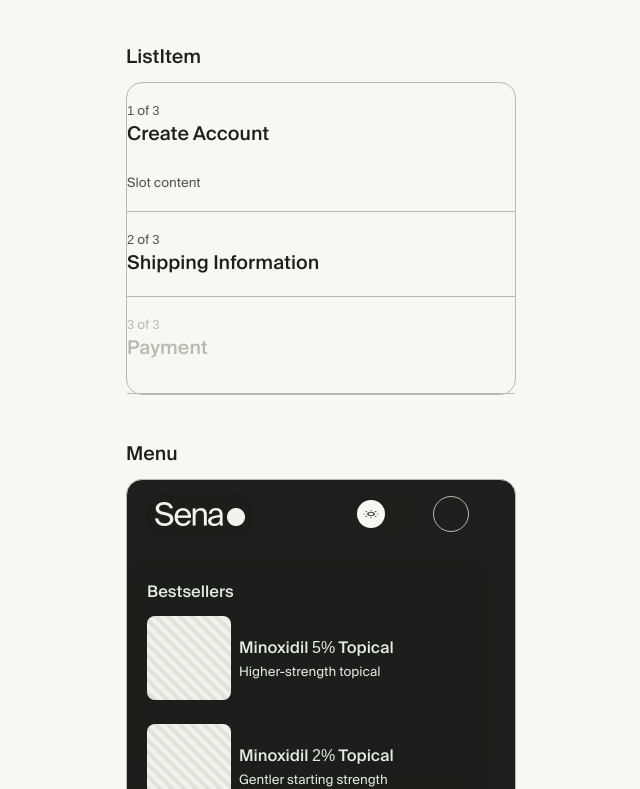
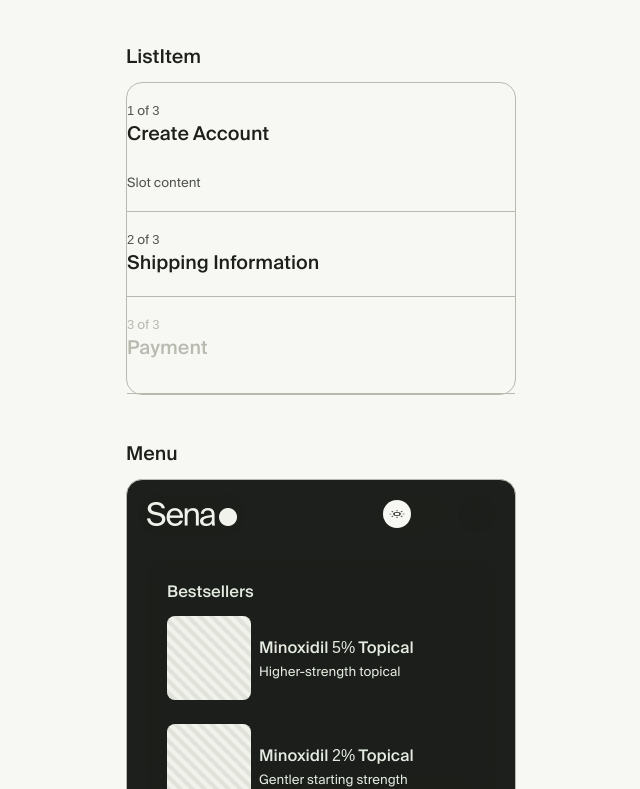
Before and after one commit to elcape23/challenge-bask, a Next.js app: page /prototype/components in a window 1280 px wide. Shown: the part 3239-4028 px from the top of the page, without its empty margins (319-959 px from the left). Built offline with nearby package versions, Linux system fonts and the light colour scheme.

Commit message:
Refine prototype top bar and menu overlay

```diff
--- a/src/components/prototype/ProductsListMobilePage.tsx
+++ b/src/components/prototype/ProductsListMobilePage.tsx
@@ -124,7 +124,7 @@ export default function ProductsListMobilePage() {
       </section>
 
       {isMenuOpen && (
-        <div className="absolute inset-0 z-20 flex items-start justify-center p-5">
+        <div className="absolute inset-0 z-20 flex items-start justify-center pb-5">
           <Menu
             className="max-w-none"
             onClose={() => setIsMenuOpen(false)}
--- a/src/components/prototype/globals/Menu.tsx
+++ b/src/components/prototype/globals/Menu.tsx
@@ -61,18 +61,19 @@ export default function Menu({
 }: MenuProps) {
   return (
     <div
-      className={`relative flex w-full max-w-[362px] flex-col items-start pb-3 pt-20 ${className ?? ""}`}
+      className={`relative flex w-full flex-col items-start pb-3 pt-20 ${className ?? ""}`}
     >
       <TopBar
         className="absolute left-0 right-0 top-0"
-        paddingClassName="h-[68px] px-5"
+        paddingClassName="h-[68px] pl-3 pr-5"
         color="invert"
         state="background"
         showSwitch
         onClose={onClose}
       />
 
-      <div className="flex w-full flex-col gap-6 rounded-xl bg-background-fill-neutral-muted p-5 backdrop-blur-[10px]">
+      <div className="w-full px-5">
+        <div className="flex w-full flex-col gap-6 rounded-xl bg-background-fill-neutral-muted px-5 py-5 backdrop-blur-[10px]">
           {sections.map((section) => (
             <section key={section.title} className="flex w-full flex-col">
               <p className="w-full text-body-01 font-medium text-text-primary-invert">
@@ -92,5 +93,6 @@ export default function Menu({
           ))}
         </div>
       </div>
+    </div>
   );
 }
--- a/src/components/prototype/globals/TopBar.tsx
+++ b/src/components/prototype/globals/TopBar.tsx
@@ -82,7 +82,7 @@ export default function TopBar({
   const logoVariant = isInvert ? "invert" : "default";
   const resolvedPaddingClassName =
     paddingClassName ??
-    (isBackground && isInvert ? "h-[68px] pl-3 pr-5" : "px-5");
+    (isInvert ? "h-[68px] p-5" : "px-5");
   const barClasses = [
     "flex w-full items-center justify-between py-4",
     resolvedPaddingClassName,
@@ -96,7 +96,9 @@ export default function TopBar({
 
   const iconButtonVariant = "neutral";
   const iconButtonAppearance = "outlined";
-  const iconButtonClasses = "";
+  const iconButtonClasses = isBackground
+    ? "!border-0 !bg-background-fill-neutral-muted hover:!bg-background-fill-neutral-muted active:!bg-background-fill-neutral-muted backdrop-blur-[10px]"
+    : "";
 
   const iconClassName = isInvert ? "!text-icon-neutral-invert" : "text-inherit";
   const resolvedIconType = onBack ? "chevron-left" : onClose ? "x" : iconType ?? "chevron-left";
```
Lines whose indentation alone changed are shown as unchanged.
